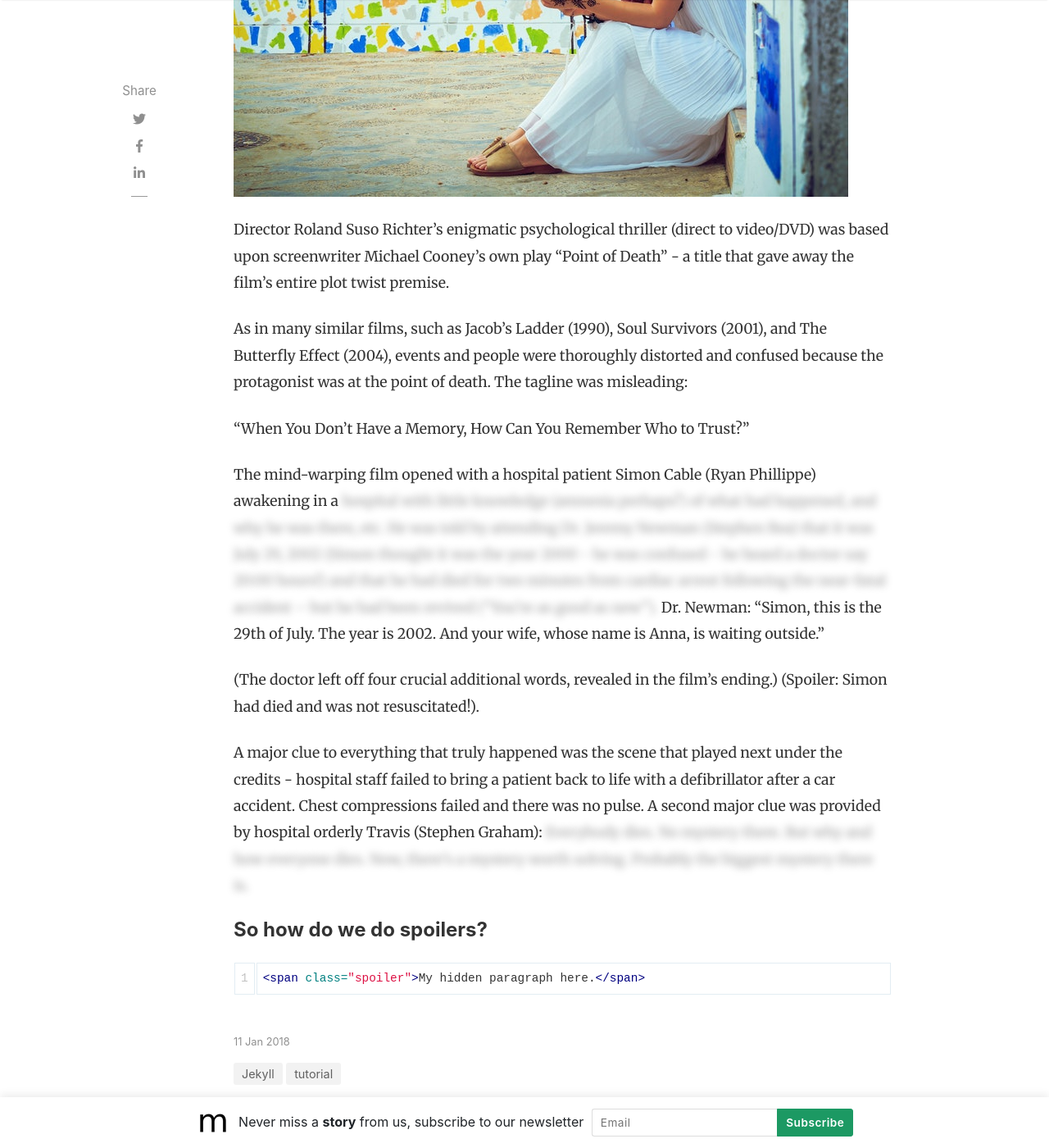
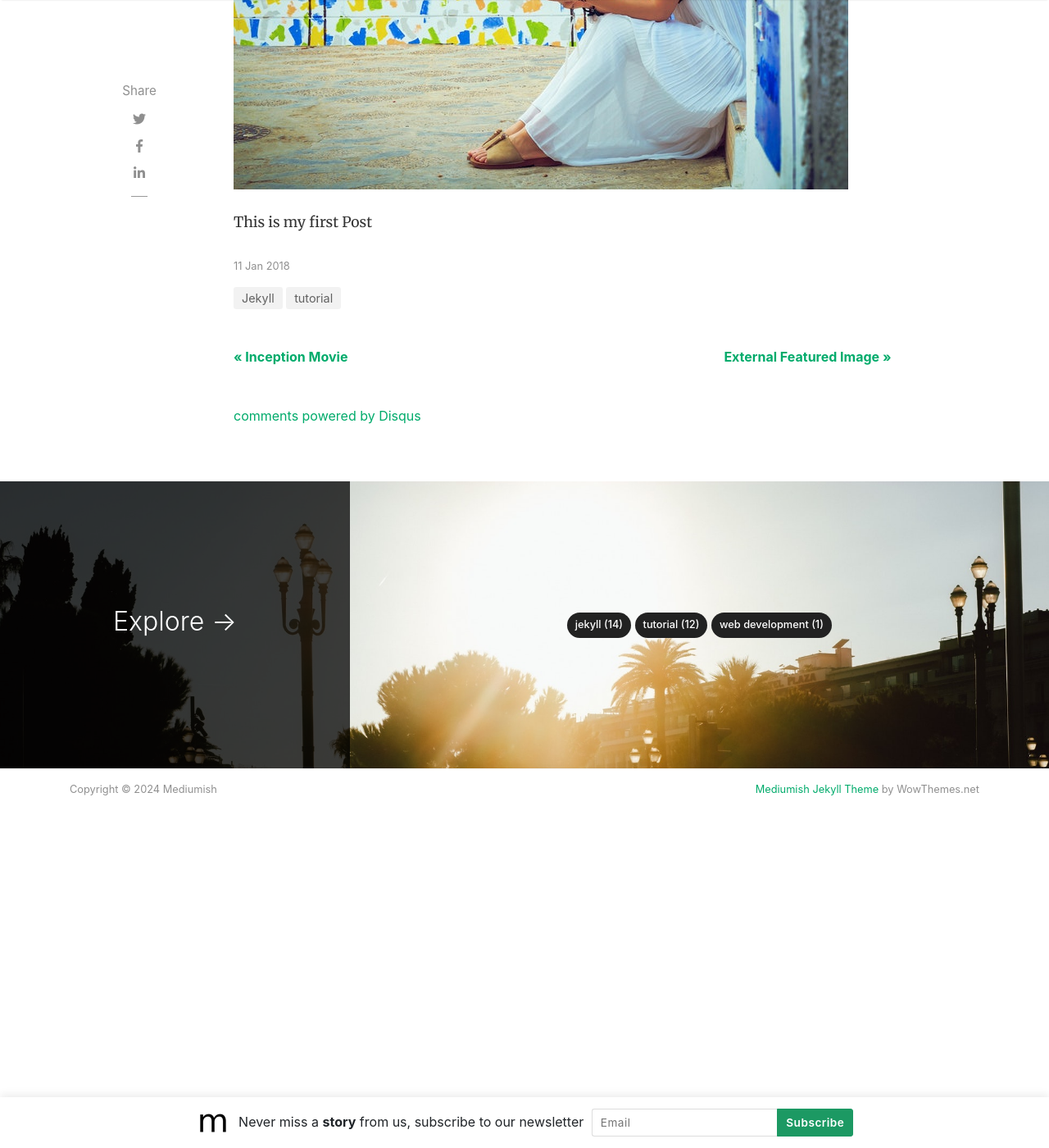
Before and after one commit to ZakyHermawan/ZakyHermawan.github.io, a Jekyll site: the page built from _posts/2018-01-11-quick-start-guide.md, in a window 1280 px wide and 1400 px high, scrolled down 684 px. Shown: the whole window at 82% size. Built offline with Jekyll 4.4.1, drawn with Linux system fonts in a browser that asks for light colours; nearby versions of some CDN libraries; comment, search, counter and statistics services are not loaded; some of the changed text lies outside the part shown.

Commit message:
edit first post

````diff
--- a/_config.yml
+++ b/_config.yml
@@ -13,6 +13,12 @@ permalink: /:title/
 
 # Authors
 authors:
+  zaky:
+    name: Zaky Hermawan
+    display_name: Zaky Hermawan
+    avatar: 'assets/images/black_dragon.jpg'
+    description: "I like DSP, compiler, and system programming"
+
   sal:
     name: Sal
     display_name: Sal
--- a/_posts/2018-01-11-quick-start-guide.md
+++ b/_posts/2018-01-11-quick-start-guide.md
@@ -1,27 +1,11 @@
 ---
 layout: post
-title:  "Let's test spoilers"
-author: sal
+title:  "Hello everyone"
+author: zaky
 categories: [ Jekyll, tutorial ]
 image: assets/images/12.jpg
 featured: true
 hidden: true
 ---
 
-Director Roland Suso Richter's enigmatic psychological thriller (direct to video/DVD) was based upon screenwriter Michael Cooney's own play "Point of Death" - a title that gave away the film's entire plot twist premise.
-
-As in many similar films, such as Jacob's Ladder (1990), Soul Survivors (2001), and The Butterfly Effect (2004), events and people were thoroughly distorted and confused because the protagonist was at the point of death. The tagline was misleading:
-
-"When You Don't Have a Memory, How Can You Remember Who to Trust?"
-
-The mind-warping film opened with a hospital patient Simon Cable (Ryan Phillippe) awakening in a <span class="spoiler"> hospital with little knowledge (amnesia perhaps?) of what had happened, and why he was there, etc. He was told by attending Dr. Jeremy Newman (Stephen Rea) that it was July 29, 2002 (Simon thought it was the year 2000 - he was confused - he heard a doctor say 20:00 hours!) and that he had died for two minutes from cardiac arrest following the near-fatal accident -- but he had been revived ("You're as good as new").</span> Dr. Newman: "Simon, this is the 29th of July. The year is 2002. And your wife, whose name is Anna, is waiting outside."
-
-(The doctor left off four crucial additional words, revealed in the film's ending.) (Spoiler: Simon had died and was not resuscitated!).
-
-A major clue to everything that truly happened was the scene that played next under the credits - hospital staff failed to bring a patient back to life with a defibrillator after a car accident. Chest compressions failed and there was no pulse. A second major clue was provided by hospital orderly Travis (Stephen Graham): <span class="spoiler">Everybody dies. No mystery there. But why and how everyone dies. Now, there's a mystery worth solving. Probably the biggest mystery there is.</span>
-
-#### So how do we do spoilers?
-
-```html
-<span class="spoiler">My hidden paragraph here.</span>
-```
+This is my first Post
````
Also changed, not shown: assets/images/dark_dragon.jpg (added).
